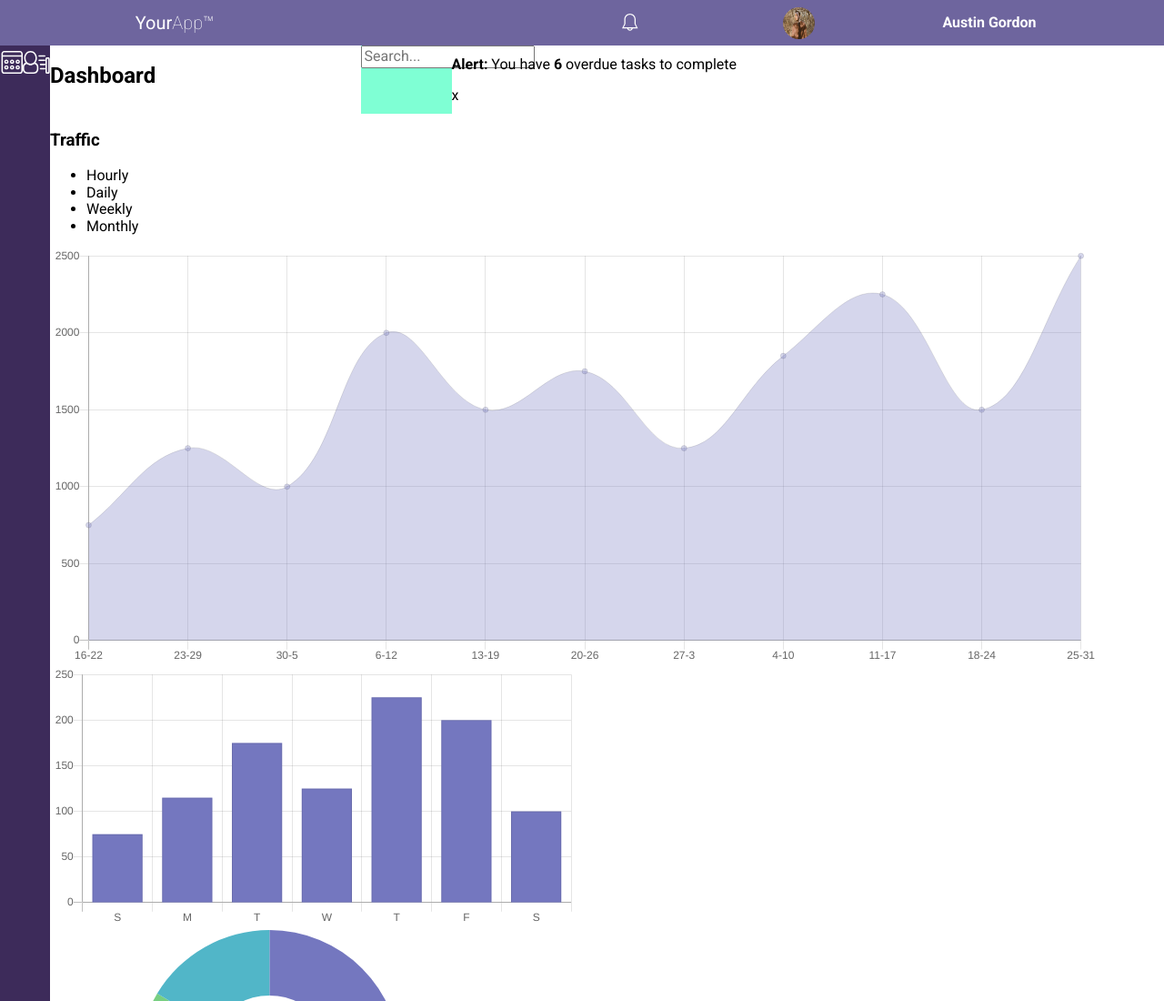
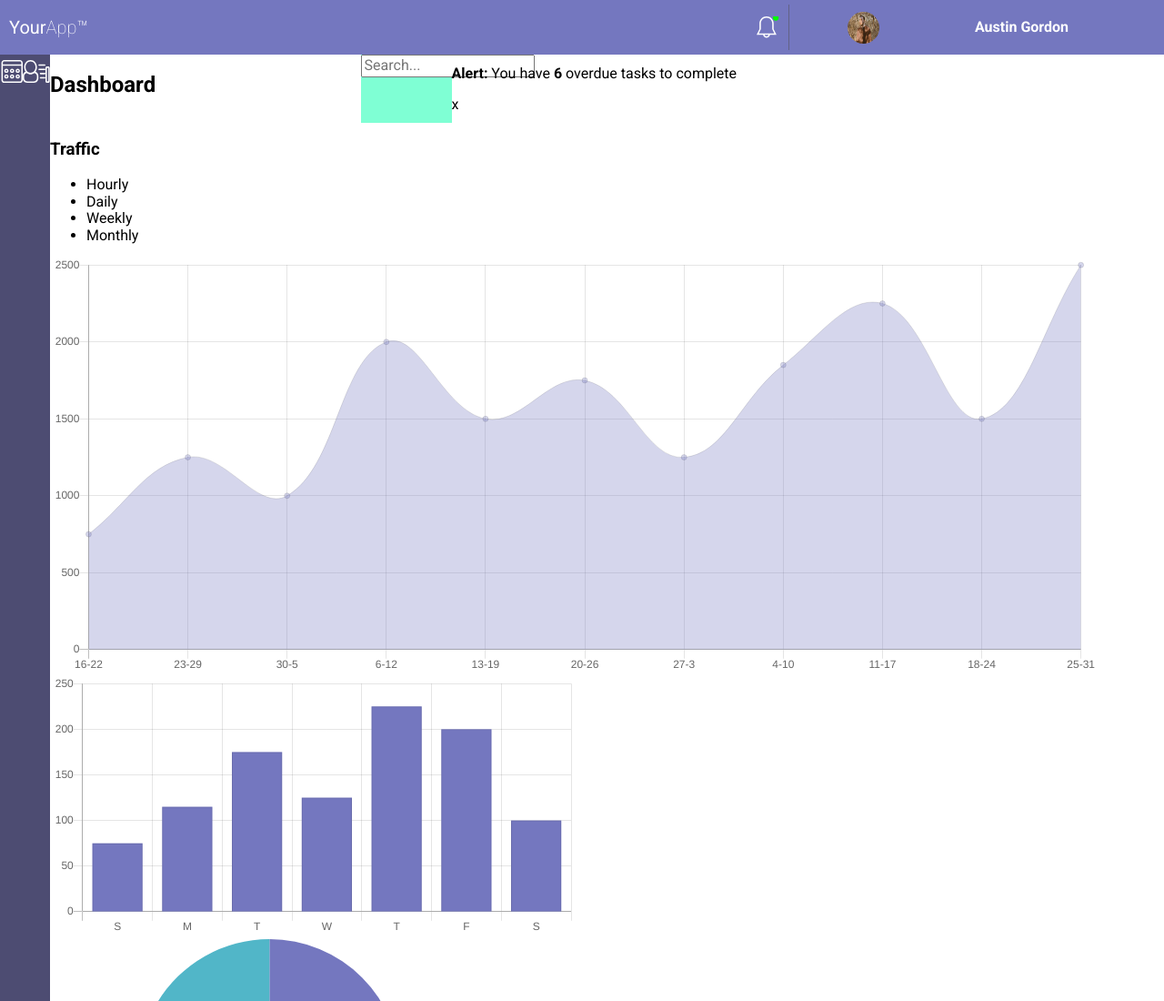
Before and after one commit to austincgordon/Techdegree-Project-7, a plain HTML site: page index.html in a window 1280 px wide. Shown: the top 1100 px of the page at 91% size. Drawn offline with nearby package versions, Linux system fonts and the light colour scheme.

Commit message:
Quick CSS Update

```diff
--- a/css/styles.css
+++ b/css/styles.css
@@ -21,15 +21,25 @@
 header {
 	grid-area: header;
 	display: grid;
-	grid-template-columns: 1fr 25% 15% 30%;
+	grid-template-columns: 1.5fr 0.6fr 1fr;
 	grid-template-rows: auto;
-	background-color: #6e659e;
+	background-color: #7477bf;
 	color: #ffffff;
 }
 
 .nav-img {
 	width: 25px;
 	height: 25px;
+}
+
+.profile-img-container {
+	display: grid;
+	grid-template-columns: 0.3fr 1fr;
+	grid-template-rows: auto;
+	border-left: rgba(80, 78, 78, 0.5) 1px solid;
+	margin-top: 5px;
+	margin-bottom: 5px;
+	padding-left: 5px;
 }
 
 .profile-image {
@@ -41,8 +51,9 @@ header {
 }
 
 .app-title {
-	justify-self: center;
+	justify-self: start;
 	align-self: center;
+	padding-left: 10px;
 	font-size: 20px;
 	font-weight: 100;
 }
@@ -54,7 +65,7 @@ header {
 	grid-template-rows: 40px;
 	align-items: center;
 	justify-items: center;
-	background-color: #3d2b5a;
+	background-color: #4d4c72;
 }
 
 .profile-name {
@@ -105,10 +116,12 @@ header {
 }
 
 .bell {
-	width: 20px;
-	height: 20px;
+	width: 35px;
+	height: 35px;
 	align-self: center;
 	justify-self: end;
+	margin-right: 5px;
+	padding: 5px;
 }
 
 .st0 {
--- a/index.html
+++ b/index.html
@@ -38,13 +38,16 @@
 								d="M24,18v-8c0-5.5-4.5-10-10-10S4,4.5,4,10v8l-4,8h9.1c0.5,2.3,2.5,4,4.9,4s4.4-1.7,4.9-4H28L24,18z M14,28
 			c-1.3,0-2.4-0.8-2.8-2h5.6C16.4,27.2,15.3,28,14,28z M3,24l3-6v-8c0-4.4,3.6-8,8-8s8,3.6,8,8v8l3,6H3z"
 							/>
+							<circle cx="27" cy="2" r="4" fill="lime" />
 						</g>
 					</g>
 				</svg>
 			</div>
 
-			<img src="images/member-5.jpg" class ="profile-image alt="Austin Gordon" />
-			<h3 class="profile-name">Austin Gordon</h3>
+			<div class="profile-img-container">
+				<img src="images/member-5.jpg" class="profile-image" alt="Austin Gordon" />
+				<h3 class="profile-name">Austin Gordon</h3>
+			</div>
 		</header>
 
 		<nav class="navigation">
```
